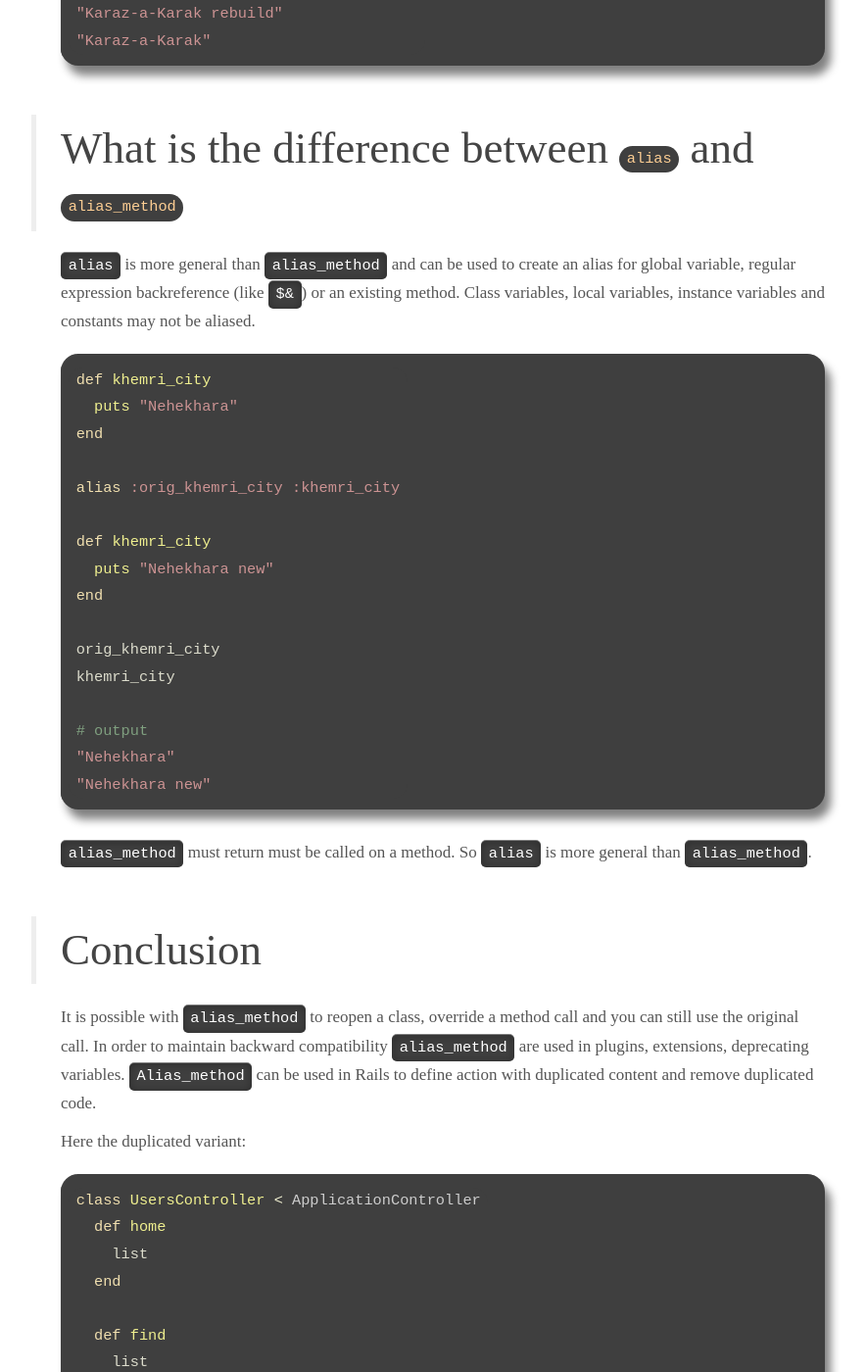
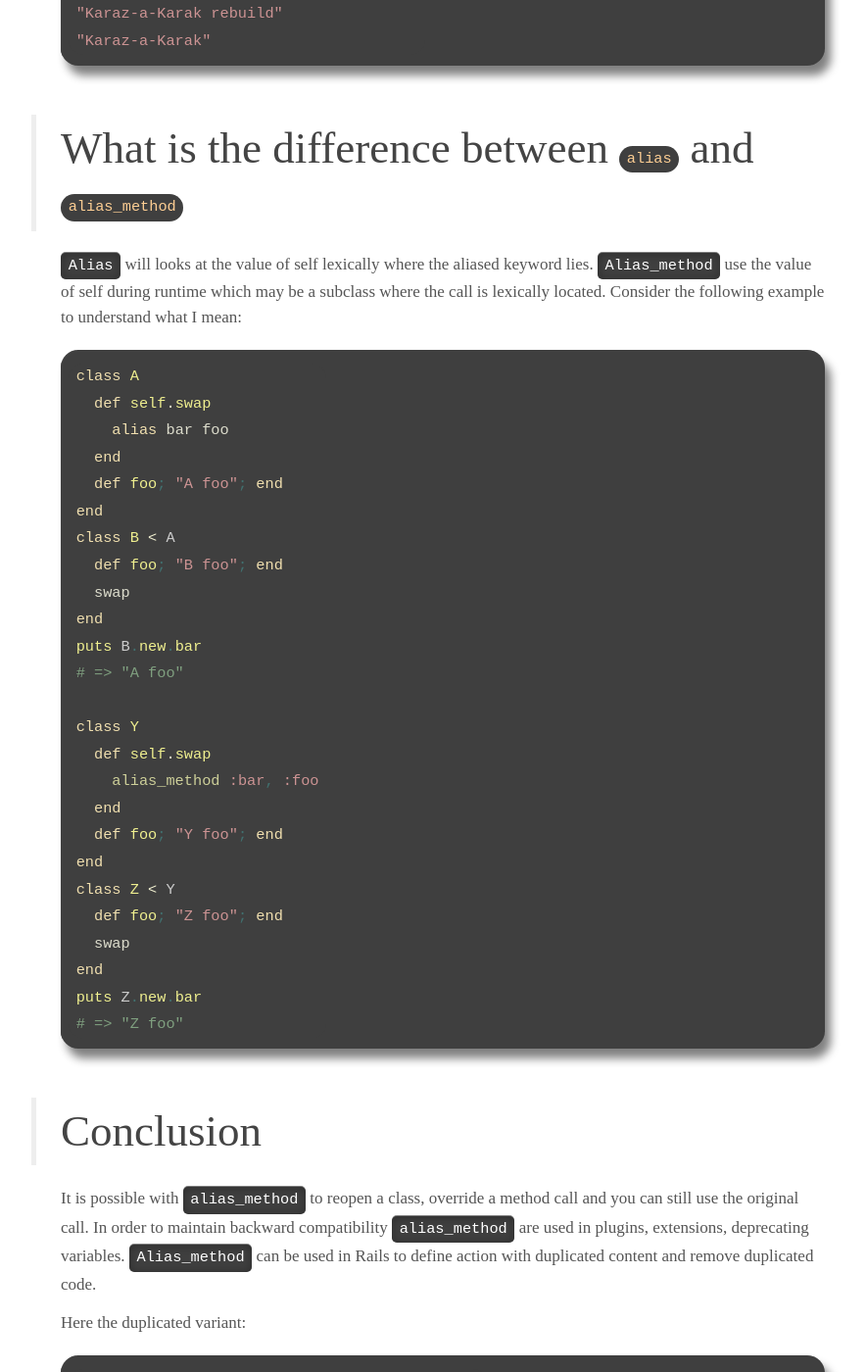
Before and after one commit to wikimatze/wikimatze.de, a Jekyll site: the page built from _posts/2011-10-01-method-alias-in-ruby.md, in a window 1280 px wide and 1400 px high, scrolled down 959 px. Shown: the whole window at 98% size, without its empty margins (188-1073 px from the left). Built offline with Jekyll 4.4.1, drawn with Linux system fonts in a browser that asks for light colours; nearby versions of some CDN libraries; some web fonts are replaced; Markdown is read by kramdown in place of the engine named in the settings; comment, search, counter and statistics services are not loaded; some of the changed text lies outside the part shown.

Commit message:
Fix my alias vs. alias_method explanation

```diff
--- a/_posts/2011-10-01-method-alias-in-ruby.md
+++ b/_posts/2011-10-01-method-alias-in-ruby.md
@@ -46,35 +46,40 @@ davi.capital
 
 ## What is the difference between `alias` and `alias_method`
 
-`alias` is more general than `alias_method` and can be used to create an alias for global variable, regular expression
-backreference (like `$&`) or an existing method. Class variables, local variables, instance variables and constants may
-not be aliased.
+`Alias` will looks at the value of self lexically where the aliased keyword lies. `Alias_method` use the value of self
+during runtime which may be a subclass where the call is lexically located. Consider the following example to
+understand what I mean:
 
 
 {% highlight ruby %}
 
-def khemri_city
-  puts "Nehekhara"
+class A
+  def self.swap
+    alias bar foo
+  end
+  def foo; "A foo"; end
 end
+class B < A
+  def foo; "B foo"; end
+  swap
+end
+puts B.new.bar
+# => "A foo"
 
-alias :orig_khemri_city :khemri_city
-
-def khemri_city
-  puts "Nehekhara new"
+class Y
+  def self.swap
+    alias_method :bar, :foo
+  end
+  def foo; "Y foo"; end
 end
-
-orig_khemri_city
-khemri_city
-
-# output
-"Nehekhara"
-"Nehekhara new"
+class Z < Y
+  def foo; "Z foo"; end
+  swap
+end
+puts Z.new.bar
+# => "Z foo"
 
 {% endhighlight %}
-
-
-`alias_method` must return must be called on a method. So `alias` is more general than
-`alias_method`.
 
 
 ## Conclusion
@@ -124,5 +129,5 @@ end
 
 ## Further reading
 
-- [alias_method](http://www.ruby-doc.org/core/classes/Module.html#M000447)
-- [alias](http://ruby.about.com/od/rubyfeatures/a/aliasing.html)
+- [alias](http://ruby-doc.org/stdlib-1.9.1/libdoc/rdoc/rdoc/RDoc/Alias.html)
+- [alias_method](http://www.ruby-doc.org/core-2.1.0/Module.html#method-i-alias_method)
```
Also changed, not shown: other parts of _posts/2011-10-01-method-alias-in-ruby.md (+3 -3 lines).
